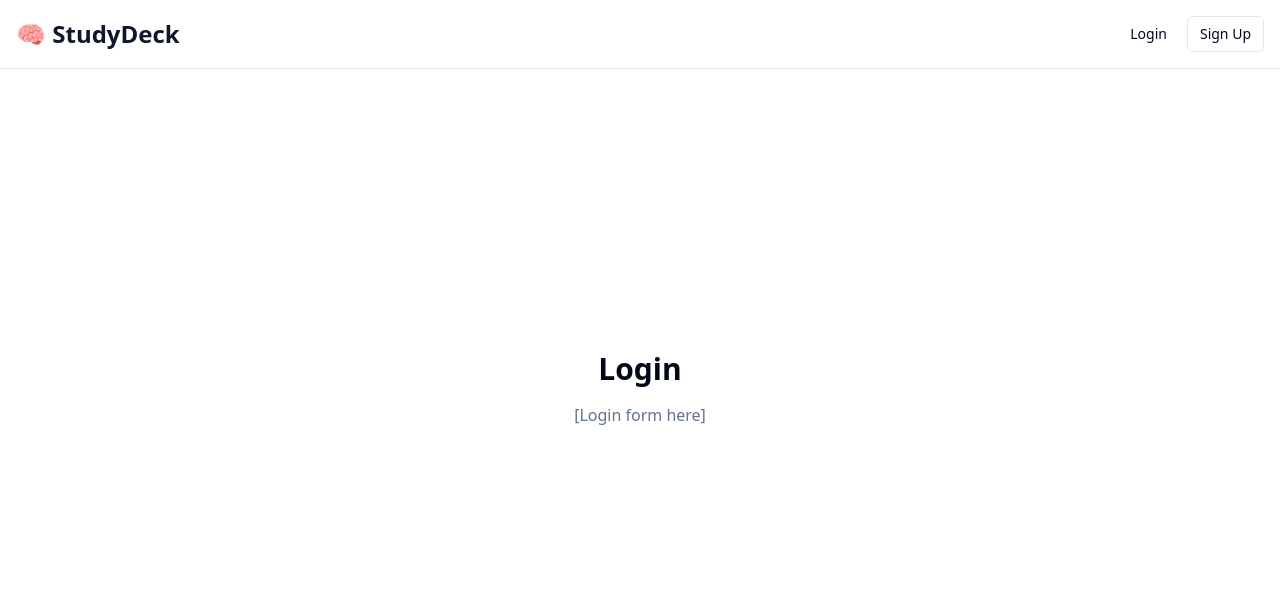
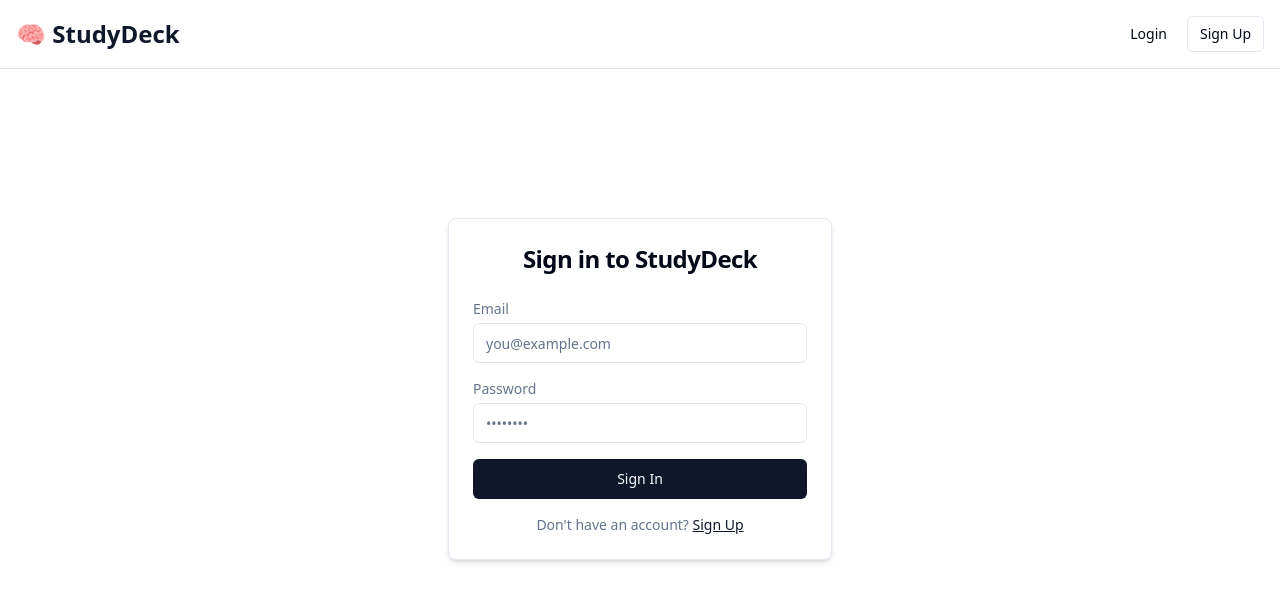
Before and after one commit to Sparshga/studydeck-revision-hub, a React (Vite) app: page /login in a window 1280 px wide. Shown: the top 602 px of the page. Built offline with nearby package versions, Linux system fonts and the light colour scheme.

Commit message:
feat: Implement styled login/signup pages
Adds styled login and signup pages using React elements and Shadcn UI components.

```diff
--- a/src/pages/AddNote.tsx
+++ b/src/pages/AddNote.tsx
@@ -1,8 +1,16 @@
+
+import { Card, CardHeader, CardTitle, CardContent } from "@/components/ui/card";
 
 const AddNote = () => (
-  <main className="flex min-h-[80vh] flex-col items-center justify-center p-8">
-    <h1 className="text-3xl font-bold mb-4">Add / Edit Note</h1>
-    <p className="text-muted-foreground">[Form for creating or editing notes]</p>
+  <main className="flex min-h-[80vh] flex-col items-center justify-center p-8 bg-background">
+    <Card className="w-full max-w-lg shadow-md animate-fade-in">
+      <CardHeader>
+        <CardTitle>Add / Edit Note</CardTitle>
+      </CardHeader>
+      <CardContent>
+        <p className="text-muted-foreground">[Form for creating or editing notes]</p>
+      </CardContent>
+    </Card>
   </main>
 );
 export default AddNote;
--- a/src/pages/Dashboard.tsx
+++ b/src/pages/Dashboard.tsx
@@ -1,9 +1,17 @@
+
+import { Card, CardHeader, CardTitle, CardContent } from "@/components/ui/card";
 
 const Dashboard = () => (
-  <main className="flex min-h-[80vh] flex-col items-center justify-center p-8">
-    <h1 className="text-3xl font-bold mb-4">Dashboard</h1>
-    <p>Welcome to your StudyDeck dashboard ✨</p>
-    <p className="mt-2 text-muted-foreground">[Revision activity, stats & heatmap will display here]</p>
+  <main className="flex min-h-[80vh] flex-col items-center justify-center p-8 bg-background">
+    <Card className="w-full max-w-lg shadow-md animate-fade-in">
+      <CardHeader>
+        <CardTitle>Dashboard</CardTitle>
+      </CardHeader>
+      <CardContent>
+        <p className="text-lg mb-2">Welcome to your StudyDeck dashboard ✨</p>
+        <p className="text-muted-foreground">[Revision activity, stats & heatmap will display here]</p>
+      </CardContent>
+    </Card>
   </main>
 );
 export default Dashboard;
--- a/src/pages/Login.tsx
+++ b/src/pages/Login.tsx
@@ -1,8 +1,40 @@
+
+import { Card, CardContent, CardHeader, CardTitle } from "@/components/ui/card";
+import { Input } from "@/components/ui/input";
+import { Button } from "@/components/ui/button";
+import { Link } from "react-router-dom";
 
 const Login = () => (
-  <main className="flex min-h-[80vh] flex-col items-center justify-center p-8">
-    <h1 className="text-3xl font-bold mb-4">Login</h1>
-    <p className="text-muted-foreground">[Login form here]</p>
+  <main className="flex min-h-[80vh] items-center justify-center bg-background">
+    <Card className="max-w-sm w-full shadow-md animate-fade-in">
+      <CardHeader>
+        <CardTitle className="text-center text-2xl font-bold">Sign in to StudyDeck</CardTitle>
+      </CardHeader>
+      <CardContent>
+        <form className="space-y-4">
+          <div>
+            <label htmlFor="email" className="block mb-1 text-sm font-medium text-muted-foreground">
+              Email
+            </label>
+            <Input id="email" type="email" placeholder="you@example.com" required />
+          </div>
+          <div>
+            <label htmlFor="password" className="block mb-1 text-sm font-medium text-muted-foreground">
+              Password
+            </label>
+            <Input id="password" type="password" placeholder="••••••••" required />
+          </div>
+          <Button type="submit" className="w-full mt-4">Sign In</Button>
+        </form>
+        <p className="mt-4 text-center text-sm text-muted-foreground">
+          Don&apos;t have an account?{" "}
+          <Link className="text-primary underline hover:opacity-80" to="/signup">
+            Sign Up
+          </Link>
+        </p>
+      </CardContent>
+    </Card>
   </main>
 );
+
 export default Login;
--- a/src/pages/NoteDetail.tsx
+++ b/src/pages/NoteDetail.tsx
@@ -1,8 +1,16 @@
+
+import { Card, CardHeader, CardTitle, CardContent } from "@/components/ui/card";
 
 const NoteDetail = () => (
-  <main className="flex min-h-[80vh] flex-col items-center justify-center p-8">
-    <h1 className="text-3xl font-bold mb-4">Note Details</h1>
-    <p className="text-muted-foreground">[Full markdown note view with metadata]</p>
+  <main className="flex min-h-[80vh] flex-col items-center justify-center p-8 bg-background">
+    <Card className="w-full max-w-lg shadow-md animate-fade-in">
+      <CardHeader>
+        <CardTitle>Note Details</CardTitle>
+      </CardHeader>
+      <CardContent>
+        <p className="text-muted-foreground">[Full markdown note view with metadata]</p>
+      </CardContent>
+    </Card>
   </main>
 );
 export default NoteDetail;
--- a/src/pages/Notes.tsx
+++ b/src/pages/Notes.tsx
@@ -1,8 +1,16 @@
+
+import { Card, CardHeader, CardTitle, CardContent } from "@/components/ui/card";
 
 const Notes = () => (
-  <main className="flex min-h-[80vh] flex-col items-center justify-center p-8">
-    <h1 className="text-3xl font-bold mb-4">All Notes</h1>
-    <p className="text-muted-foreground">[List of all your notes will appear here]</p>
+  <main className="flex min-h-[80vh] flex-col items-center justify-center p-8 bg-background">
+    <Card className="w-full max-w-lg shadow-md animate-fade-in">
+      <CardHeader>
+        <CardTitle>All Notes</CardTitle>
+      </CardHeader>
+      <CardContent>
+        <p className="text-muted-foreground">[List of all your notes will appear here]</p>
+      </CardContent>
+    </Card>
   </main>
 );
 export default Notes;
--- a/src/pages/RevisionQueue.tsx
+++ b/src/pages/RevisionQueue.tsx
@@ -1,8 +1,16 @@
+
+import { Card, CardHeader, CardTitle, CardContent } from "@/components/ui/card";
 
 const RevisionQueue = () => (
-  <main className="flex min-h-[80vh] flex-col items-center justify-center p-8">
-    <h1 className="text-3xl font-bold mb-4">Revision Queue</h1>
-    <p className="text-muted-foreground">[Smart list of notes due for revision]</p>
+  <main className="flex min-h-[80vh] flex-col items-center justify-center p-8 bg-background">
+    <Card className="w-full max-w-lg shadow-md animate-fade-in">
+      <CardHeader>
+        <CardTitle>Revision Queue</CardTitle>
+      </CardHeader>
+      <CardContent>
+        <p className="text-muted-foreground">[Smart list of notes due for revision]</p>
+      </CardContent>
+    </Card>
   </main>
 );
 export default RevisionQueue;
--- a/src/pages/Settings.tsx
+++ b/src/pages/Settings.tsx
@@ -1,8 +1,16 @@
+
+import { Card, CardHeader, CardTitle, CardContent } from "@/components/ui/card";
 
 const Settings = () => (
-  <main className="flex min-h-[80vh] flex-col items-center justify-center p-8">
-    <h1 className="text-3xl font-bold mb-4">Settings</h1>
-    <p className="text-muted-foreground">[Profile, password, AI features, etc]</p>
+  <main className="flex min-h-[80vh] flex-col items-center justify-center p-8 bg-background">
+    <Card className="w-full max-w-lg shadow-md animate-fade-in">
+      <CardHeader>
+        <CardTitle>Settings</CardTitle>
+      </CardHeader>
+      <CardContent>
+        <p className="text-muted-foreground">[Profile, password, AI features, etc]</p>
+      </CardContent>
+    </Card>
   </main>
 );
 export default Settings;
--- a/src/pages/Signup.tsx
+++ b/src/pages/Signup.tsx
@@ -1,8 +1,40 @@
+
+import { Card, CardContent, CardHeader, CardTitle } from "@/components/ui/card";
+import { Input } from "@/components/ui/input";
+import { Button } from "@/components/ui/button";
+import { Link } from "react-router-dom";
 
 const Signup = () => (
-  <main className="flex min-h-[80vh] flex-col items-center justify-center p-8">
-    <h1 className="text-3xl font-bold mb-4">Sign Up</h1>
-    <p className="text-muted-foreground">[Signup form here]</p>
+  <main className="flex min-h-[80vh] items-center justify-center bg-background">
+    <Card className="max-w-sm w-full shadow-md animate-fade-in">
+      <CardHeader>
+        <CardTitle className="text-center text-2xl font-bold">Create your StudyDeck Account</CardTitle>
+      </CardHeader>
+      <CardContent>
+        <form className="space-y-4">
+          <div>
+            <label htmlFor="email" className="block mb-1 text-sm font-medium text-muted-foreground">
+              Email
+            </label>
+            <Input id="email" type="email" placeholder="you@example.com" required />
+          </div>
+          <div>
+            <label htmlFor="password" className="block mb-1 text-sm font-medium text-muted-foreground">
+              Password
+            </label>
+            <Input id="password" type="password" placeholder="••••••••" required />
+          </div>
+          <Button type="submit" className="w-full mt-4">Sign Up</Button>
+        </form>
+        <p className="mt-4 text-center text-sm text-muted-foreground">
+          Already have an account?{" "}
+          <Link className="text-primary underline hover:opacity-80" to="/login">
+            Sign In
+          </Link>
+        </p>
+      </CardContent>
+    </Card>
   </main>
 );
+
 export default Signup;
```
